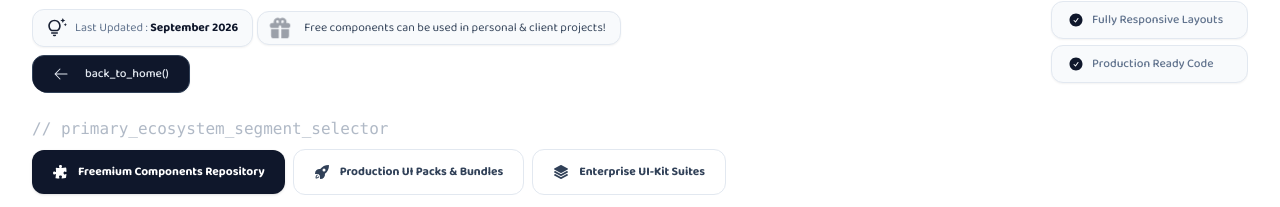
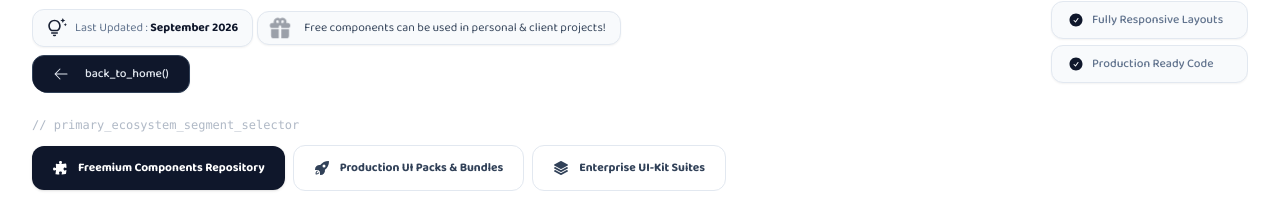
Before and after one commit to lakshan-beast/SyncXel, a React (Vite) app: page /components in a window 1280 px wide. Shown: the part 287-494 px from the top of the page. Built offline with nearby package versions, Linux system fonts and the light colour scheme.

Commit message:
feat: Adjust margin and font size for main tabs switcher for improved layout

```diff
--- a/src/pages/AllComponentsNew.jsx
+++ b/src/pages/AllComponentsNew.jsx
@@ -73,7 +73,7 @@ export default function ComponentsHubPage() {
       <HubHeader />
 
       {/* Main Tabs Switcher */}
-      <span className="font-mono text-slate-500/50 mb-0 block">
+      <span className="font-mono text-slate-500/50 mb-1 block text-xs">
         // primary_ecosystem_segment_selector
       </span>
       <HubTabs mainTab={mainTab} setMainTab={setMainTab} />
```
